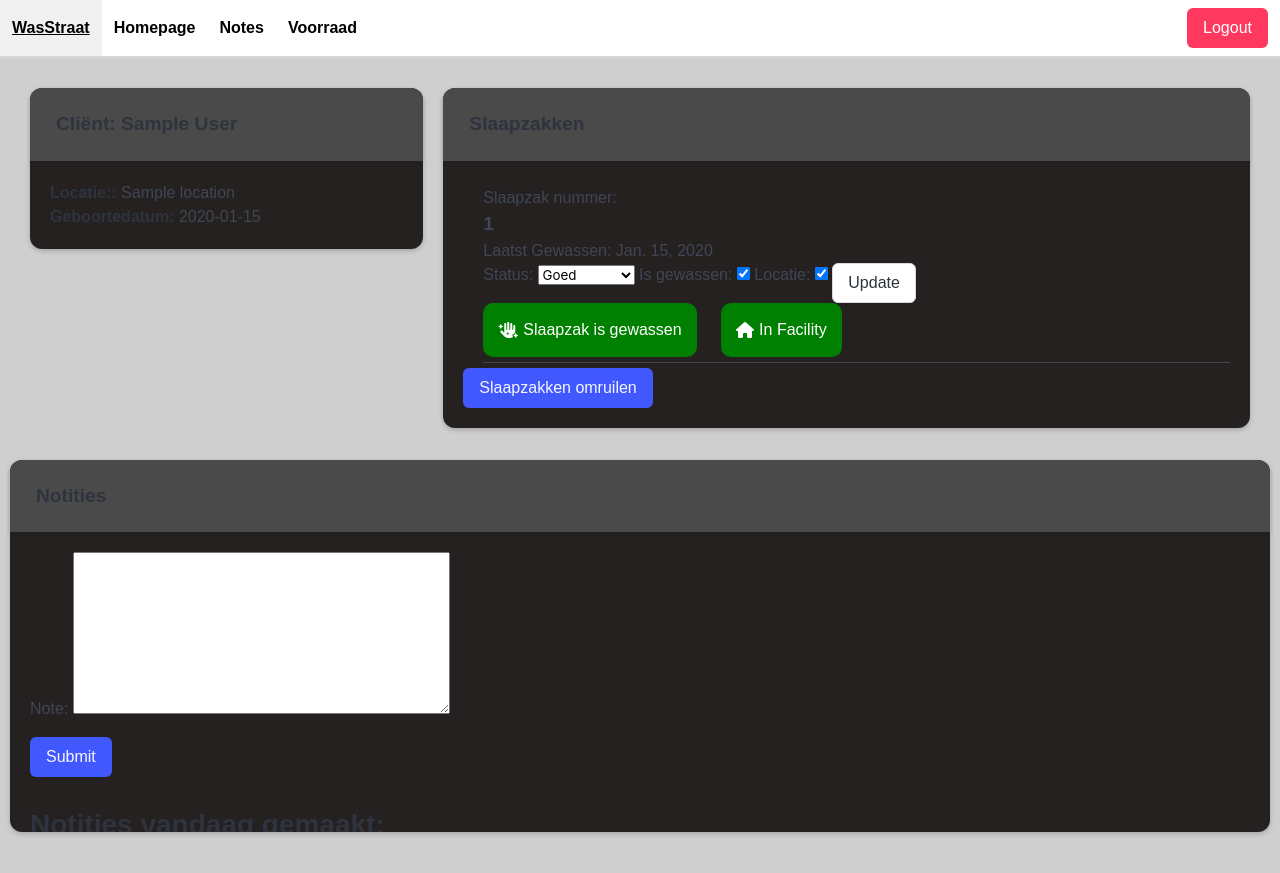
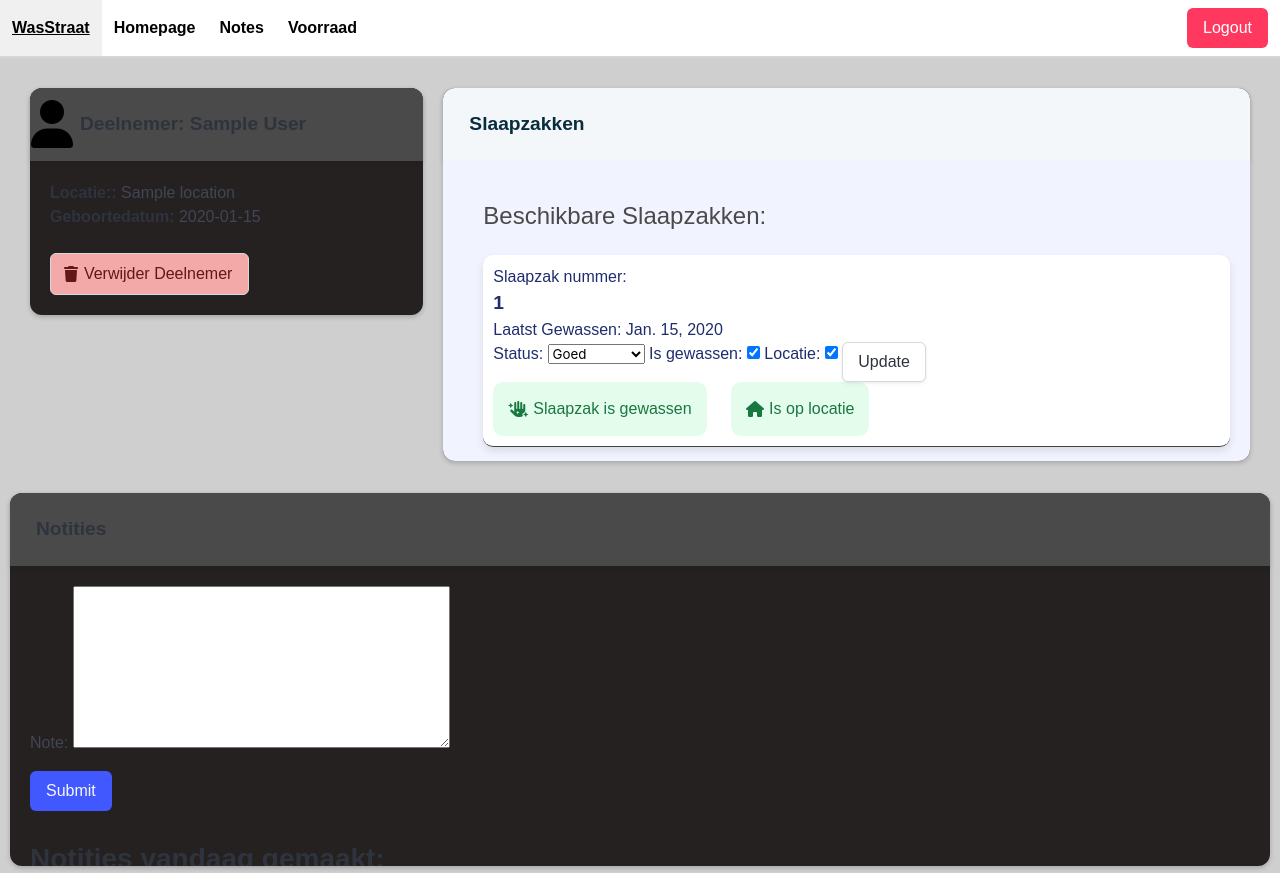
Before and after one commit to cameroncodeert/Sleeping-Bag-Project-Cameron-, a Django app: page /participants/1/ in a window 1280 px wide. Shown: the top 873 px of the page. Run offline with Django 4.2, Linux system fonts and the light colour scheme; a user stored in the database is signed in; tables that the repository leaves empty hold one stand-in row (values such as "Sample post").

Commit message:
Separate and style sleeping bag lists by status

```diff
--- a/Participant/templates/Participant/participant_detail.html
+++ b/Participant/templates/Participant/participant_detail.html
@@ -8,31 +8,48 @@
     <div class="column is-one-third">
         <div class="card">
             <header class="card-header">
-                <p class="card-header-title">
-                    Cliënt: {{ participant.full_name }}
-                </p>
+                <div class="card-header-title-container">
+                    <span class="icon user-icon"><i class="fas fa-user"></i></span>
+                    <p class="card-header-title">
+                       Deelnemer: {{ participant.full_name }}
+                    </p>
+                    </div>
+
+
+
             </header>
             <div class="card-content">
                 <div class="content">
                     <strong>Locatie::</strong> {{ participant.registered_location.name }}<br>
                     <strong>Geboortedatum:</strong> {{ participant.date_of_birth|date:"Y-m-d" }}
                 </div>
+                {% if employee.can_manage_participants %}
+                <button class="button btn-warning"
+                    onclick="return confirm('Weet u zeker dat u deze deelnemer wilt verwijderen?') && confirm('Deze actie kan niet ongedaan worden gemaakt. Wilt u doorgaan?');"
+                    style="padding:0.5rem 1rem;">
+                <span class="icon is-small">
+                    <i class="fas fa-trash"></i>
+                </span>
+                &nbsp; Verwijder Deelnemer
+                </button>
+                {% endif %}
             </div>
-        </div>
+            </div>
     </div>
 
     <!-- Status vd Slaapzakken -->
     <div class="column">
         <div class="card">
-            <header class="card-header">
-                <p class="card-header-title">
+            <header class="card-header" style="background-color: #f3f7fa;">
+                <p class="card-header-title" style="color:#082d3d;" >
                     Slaapzakken
                 </p>
             </header>
-            <div class="card-content">
+            <div class="card-content" style="background-color:#f1f3ff;">
                 <ul>
+                    <h2 class="subtitle">Beschikbare Slaapzakken:</h2>
                     {% for bag, form in bags_forms_ext %}
-                    <li>
+                    <li class="bag-card {% if not bag.status == 'Good' %}bg-yellow {%endif%}">
                         <form method="POST" action="{% url 'bags:update' bag.pk %}">
                             {% csrf_token %}
                             <p>Slaapzak nummer:</p><span class="bag-id">{{ bag.pk }}</span>
@@ -40,22 +57,25 @@
                             {{ form }}
                             <button class="button update" type="submit">Update</button>
                         </form>
+                        {% if bag.status == "Good" %}
                         <div class="button-wrapper" data-name="is_washed" role='button'>
                             <input type="checkbox"  style="display: none;" {% if bag.is_washed %}checked{% endif %}>
                             {% if bag.is_washed %}
                             <i class="fas fa-hand-sparkles" style="margin-right: 5px;"></i> <p style="margin: 0;">Slaapzak is gewassen</p>
                             {%else %}
-                            <i class="fas fa-broom" style="margin-right: 5px;"></i> <p style="margin: 0;">Slaapzak is toe aan een wasbeurt </p>
+                            <i class="fas fa-broom" style="margin-right: 5px;"></i> <p style="margin: 0;">Wasbeurt nodig</p>
                             {%endif%}
                         </div>
                         <div class="button-wrapper left-margin" data-name="is_in_facility" role='button' >
                             <input type="checkbox"  style="display: none;" {% if bag.is_in_facility %}checked{% endif %}>
                             {% if bag.is_in_facility %}
-                            <i class="fas fa-home" style="margin-right: 5px;"></i> <p style="margin: 0;">In Facility</p>
+                            <i class="fas fa-home" style="margin-right: 5px;"></i> <p style="margin: 0;">Is op locatie</p>
                             {%else %}
-                            <i class="fas fa-walking" style="margin-right: 5px;"></i> <p style="margin: 0;">Not In Facility</p>
+                            <i class="fas fa-walking" style="margin-right: 5px;"></i> <p style="margin: 0;">Met de gebruiker</p>
                             {%endif%}
                         </div>
+                        {%else%}
+                        {%endif%}
                     </li>
                         {% empty %}
                         <li>Geen slaapzakken gevonden.</li>
--- a/Participant/views.py
+++ b/Participant/views.py
@@ -2,7 +2,7 @@
 from django.contrib.auth.decorators import login_required
 from django.contrib import messages
 from Participant.models import Participant
-from SleepingBag.models import SleepingBags
+from SleepingBag.models import SleepingBags, custom_ordering
 from .forms import ParticipantForm
 from Employee.models import Employee
 from django.contrib.auth.models import User
@@ -53,7 +53,7 @@
 @login_required
 def participant_detail(request, id):
     participant = get_object_or_404(Participant, pk=id)
-    sleeping_bags = SleepingBags.objects.filter(linked_participant=participant)
+    sleeping_bags = SleepingBags.objects.filter(linked_participant=participant).order_by(custom_ordering)
     bags_forms = [SleepingBagsForm(instance=sleeping_bag) for sleeping_bag in sleeping_bags]
     bags_forms_ext = zip(sleeping_bags, bags_forms)
 
@@ -75,7 +75,8 @@
         'sleeping_bags': sleeping_bags,
         'note_form': note_form,
         'new_notes': new_notes,
-        'bags_forms_ext': bags_forms_ext
+        'bags_forms_ext': bags_forms_ext,
+        "employee":employee
     }
 
     # Add 'my_form' to context only if 'bags_forms' is not empty so that we can also click on Participants
--- a/SleepingBag/models.py
+++ b/SleepingBag/models.py
@@ -1,14 +1,21 @@
 from django.db import models
 from Location.models import Location
 from Participant.models import Participant
+from django.db.models import Case, When
 
-# Enumeration for the sleepign bag status choices
+
 class StatusChoice(models.TextChoices):
     GOOD = 'Good', 'Goed'
     DAMAGED = 'Damaged', 'Beschadigd'
     LOST = 'Lost', 'Verloren'
-    BAD = 'Bad', 'Slecht'
 
+custom_ordering = Case(
+    When(status=StatusChoice.GOOD, then=0),
+    When(status=StatusChoice.DAMAGED, then=1),
+    When(status=StatusChoice.LOST, then=2),
+    default=3  # In case there's a status not defined in StatusChoice, put it at the end
+)
+# Enumeration for the sleepign bag status choices
 
 class SleepingBags(models.Model):
     status = models.CharField(choices=StatusChoice.choices, max_length=10, verbose_name="Status")
--- a/static/css/main.css
+++ b/static/css/main.css
@@ -276,62 +276,51 @@
     font-weight: bold;
 }
 
-/* .card-container {
-    perspective: 1000px;
-    display: inline-block;
-    margin: 10px;
-}
-
-.card-flip {
-    width: 100px;
-    height: 100px;
-    transition: transform 0.6s;
-    transform-style: preserve-3d;
-    position: relative;
-}
-
-.card-front, .card-back {
-    position: absolute;
-    width: 100%;
-    height: 100%;
-    backface-visibility: hidden;
-    display: flex;
-    align-items: center;
-    justify-content: center;
-    font-size: 1.5em;
-}
-
-.card-front {
-    background-color: #04ff00;
-}
-
-.card-back {
-    background-color: #be0000;
-    transform: rotateY(180deg);
-}
-
-.card-container .is-in-facility:checked + .card-flip,
-.card-container .is-clean:checked + .card-flip {
-    transform: rotateY(180deg);
-}
-
-.card-container .is-in-facility,
-.card-container .is-clean {
-    display: none;
-} */
-
+/* Style for pariticpant details page */
 .button-wrapper {
     display: inline-flex;
     align-items: center;
-    color: white;
+    color: #8d6c1f;
     padding: 15px;
     border-radius: 10px;
     cursor: pointer;
-    background-color: red;
+    background-color: #fdf4d7;
+
 }
 .left-margin {
     margin-left: 20px;
 }
 .button-wrapper:has(input[type="checkbox"]:checked) {
-    background-color: green;
+    background-color: #e4fcec;
+    color: #197742
 }
+.btn-warning{
+    background-color: #f3a9a8;
+    color:#601819;
+}
+
+.card-header-title-container {
+    display: flex;
+    align-items: center;
+    justify-content: space-between;
+}
+.bag-card{
+    padding:10px;
+    background-color:white;
+    color:#1f2d6e;
+    border-radius: 10px;
+    box-shadow: 0 4px 8px rgba(0, 0, 0, 0.1);
+    margin-bottom: 20px;
+
+
+}
+.bg-yellow{
+    background-color: #bbc0bf;
+    color: #404040;
+
+}
+
+/* end of style for participant details page */
+.user-icon {
+    font-size: 3em;
+}
```
Also changed, not shown: Notes/templates/Notes/landing_page.html (+4 -13 lines), SleepingBag/migrations/0009_alter_sleepingbags_status.py (added).
